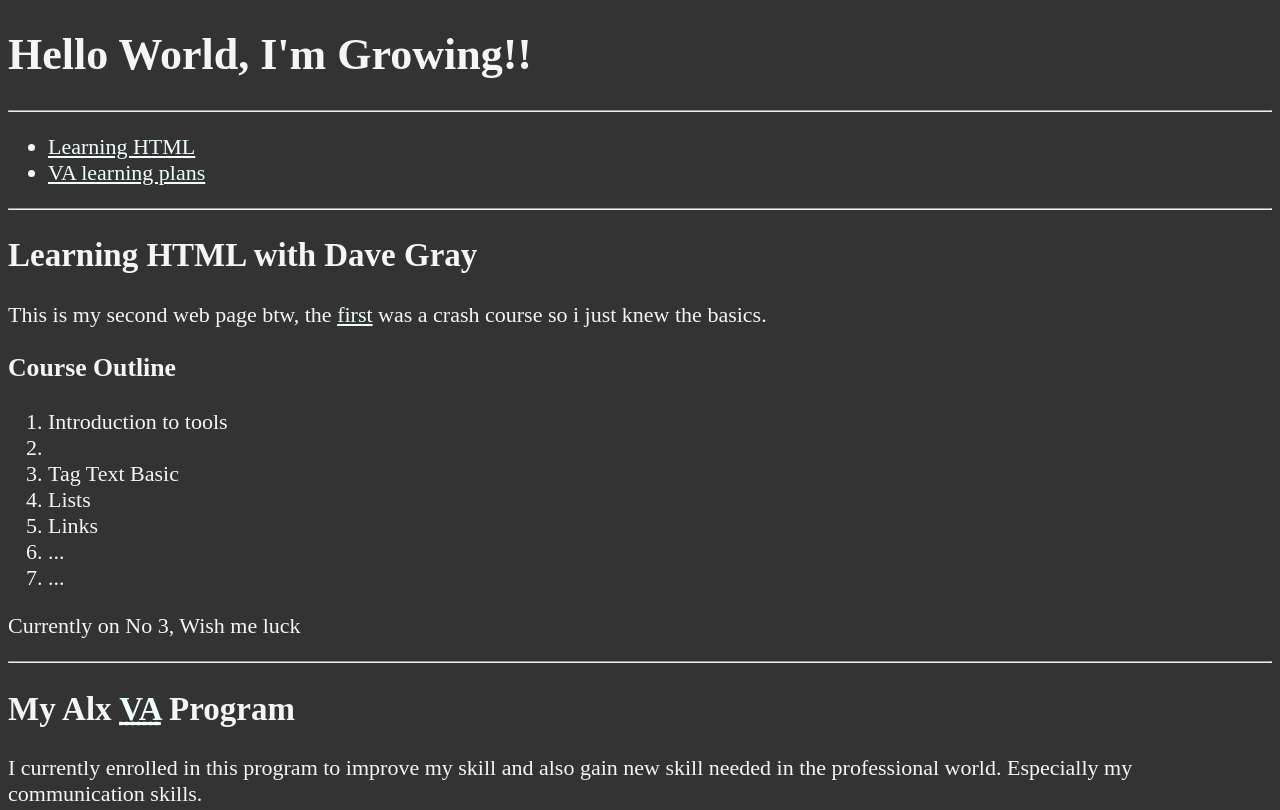
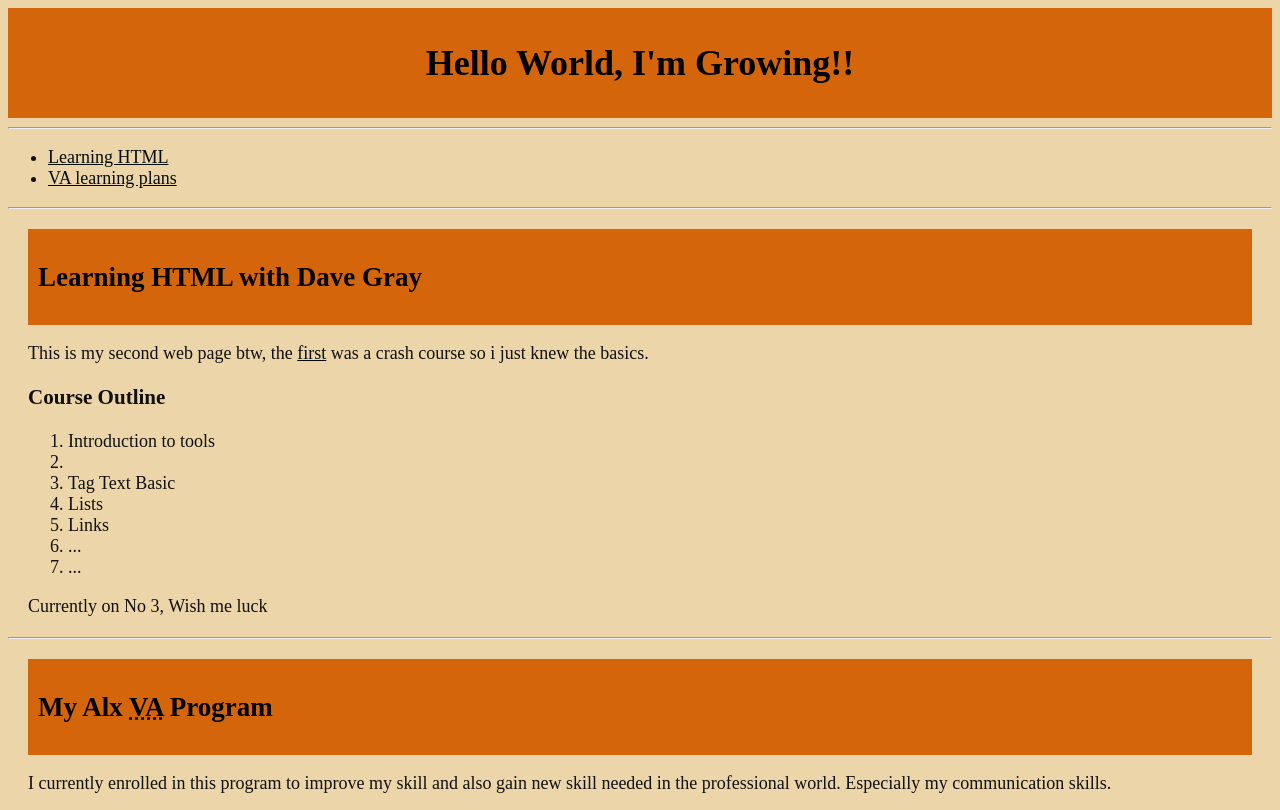
Before and after one commit to fredie123/learning-html, a plain HTML site: page index.html in a window 1280 px wide. Shown: the top 810 px of the page. Drawn offline with Linux system fonts and the light colour scheme.

Commit message:
additonal css

```diff
--- a/index.html
+++ b/index.html
@@ -9,8 +9,11 @@
     <link rel="stylesheet" href="main.css" type="text/css">
 </head>
 
+<header>
+    <h1>Hello World, I'm Growing!!</h1>
+</header>
+
 <body>
-    <h1>Hello World, I'm Growing!!</h1>
     <hr>
         <nav>
             <ul>
@@ -20,7 +23,8 @@
         </nav>
     <hr>
     <section id="html">
-        <h2>Learning HTML with Dave Gray</h2>
+        <div id="header">
+        <h2>Learning HTML with Dave Gray</h2></div>
         <p>This is my second web page btw, the <a href="../htmlcourse/index.html" target="_blank">first</a> was a crash
             course so i just knew the basics. </p>
         <h3>Course Outline</h3>
@@ -38,7 +42,9 @@
     <hr>
     <section id="VA">
         <!--insert alx va link-->
-        <h2>My Alx <abbr title="Virtual Assitance"><a href="#" target="_blank">VA</a></abbr> Program</h2>
+        <div id="header">
+            <h2>My Alx <abbr title="Virtual Assitance">VA</abbr> Program</h2>
+        </div>
         <p>I currently enrolled in this program to improve my skill and also gain new skill needed in the professional
             world. Especially my communication skills.</p>
         <h4>My Learning Pattern</h4>
--- a/main.css
+++ b/main.css
@@ -2,15 +2,15 @@ html {
     font-size: 22px;
 }
 body {
-    background-color:#333;
-    color: whitesmoke;
+    background-color: rgb(236, 213, 169);
+    color: rgb(17, 16, 16);
 }
 
 a {
-    color: azure;
+    color: rgb(5, 12, 12);
 }
 a:visited {
-    color: grey;
+    color: rgb(212, 101, 10);
 }
 a:hover, a:active {
 color: #eee;
@@ -19,3 +19,23 @@ color: #eee;
 dl {
     font-size: 18px;
 }
+header
+{background-color: rgb(212, 101, 10);
+    color: black;
+    padding: 10px;
+    text-align: center;
+}
+#header
+{background-color: rgb(212, 101, 10);
+    color: black;
+    padding: 10px;
+    text-align: left;
+}
+
+section{
+    margin: 20px;
+}
+
+body{
+font-size: 18px;
+}
```
Also changed, not shown: about.html (+2 -3 lines). Lines whose indentation alone changed are shown as unchanged.
